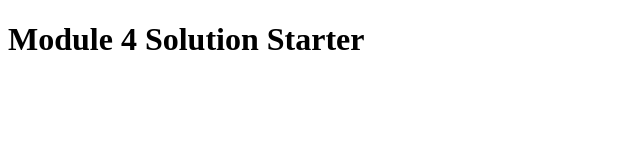
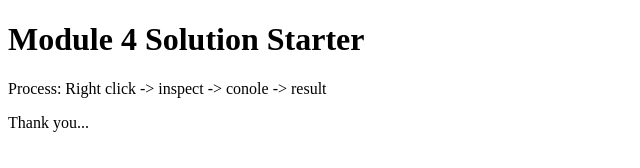
Before and after one commit to edocindnn/edocindnn.github.io, a plain HTML site: page module4/index4.html in a window 1280 px wide. Shown: the whole page, without its empty margins (0-640 px from the left). Drawn offline with Linux system fonts and the light colour scheme.

Commit message:
Update index4.html

```diff
--- a/module4/index4.html
+++ b/module4/index4.html
@@ -12,5 +12,7 @@
 </head>
 <body>
   <h1>Module 4 Solution Starter</h1>
+  <p>Process: Right click -> inspect -> conole -> result </p>
+  <p>Thank you...</p>
 </body>
 </html>
```
